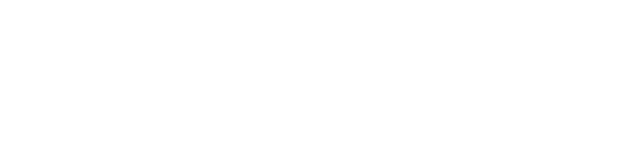
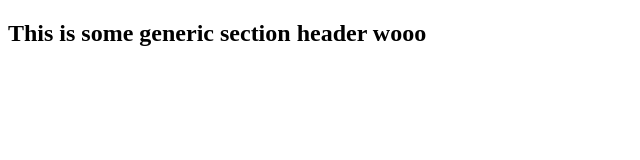
Before and after one commit to laurabartha/pull-request-lesson, a plain HTML site: page index.html in a window 1280 px wide. Shown: the whole page, without its empty margins (0-640 px from the left). Drawn offline with Linux system fonts and the light colour scheme.

Commit message:
added a section to our index.html

```diff
--- a/index.html
+++ b/index.html
@@ -7,6 +7,8 @@
     <title>Document</title>
 </head>
 <body>
-
+    <section>
+        <h2> This is some generic section header wooo</h2>
+    </section>
 </body>
 </html>
```
